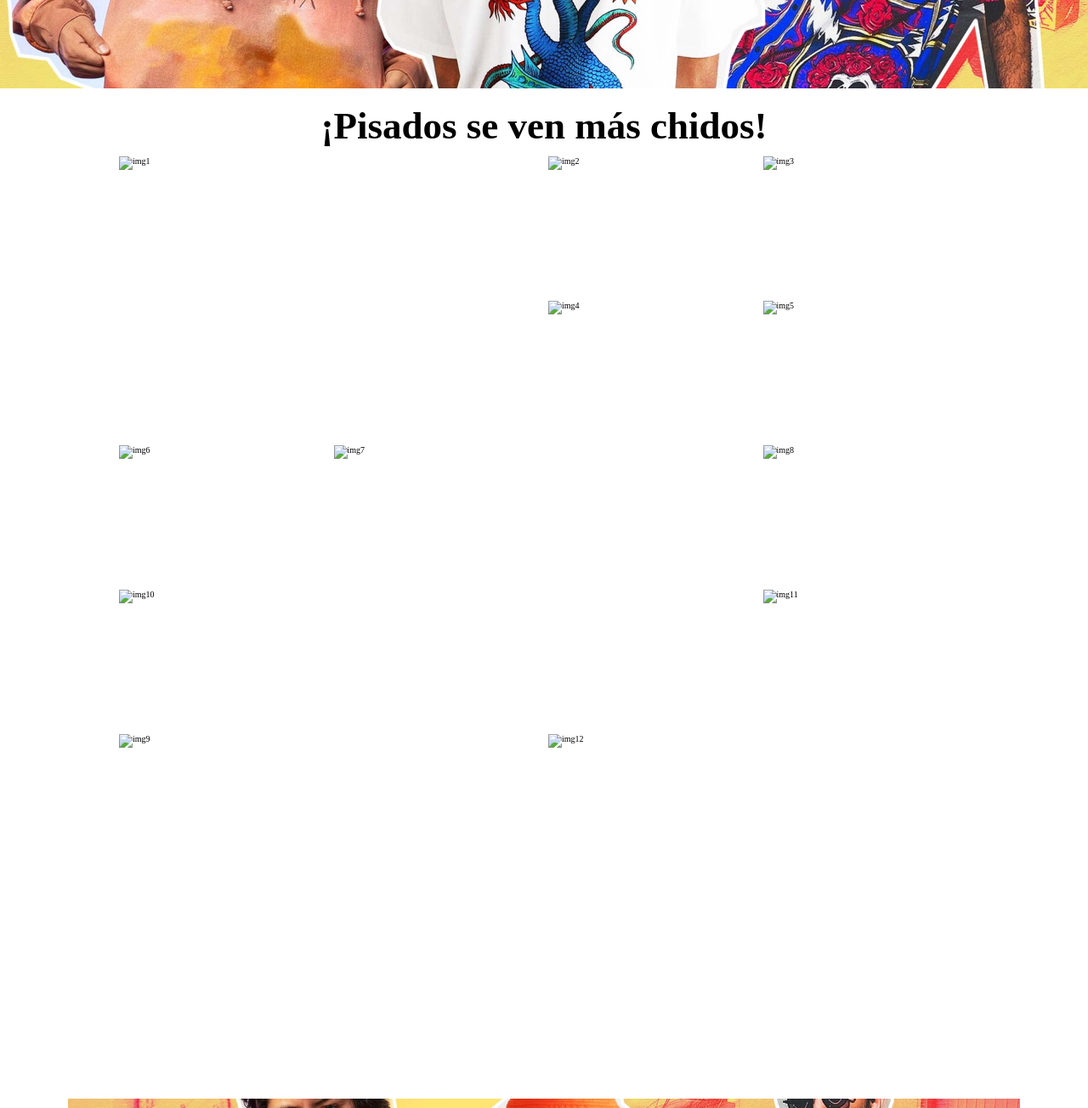
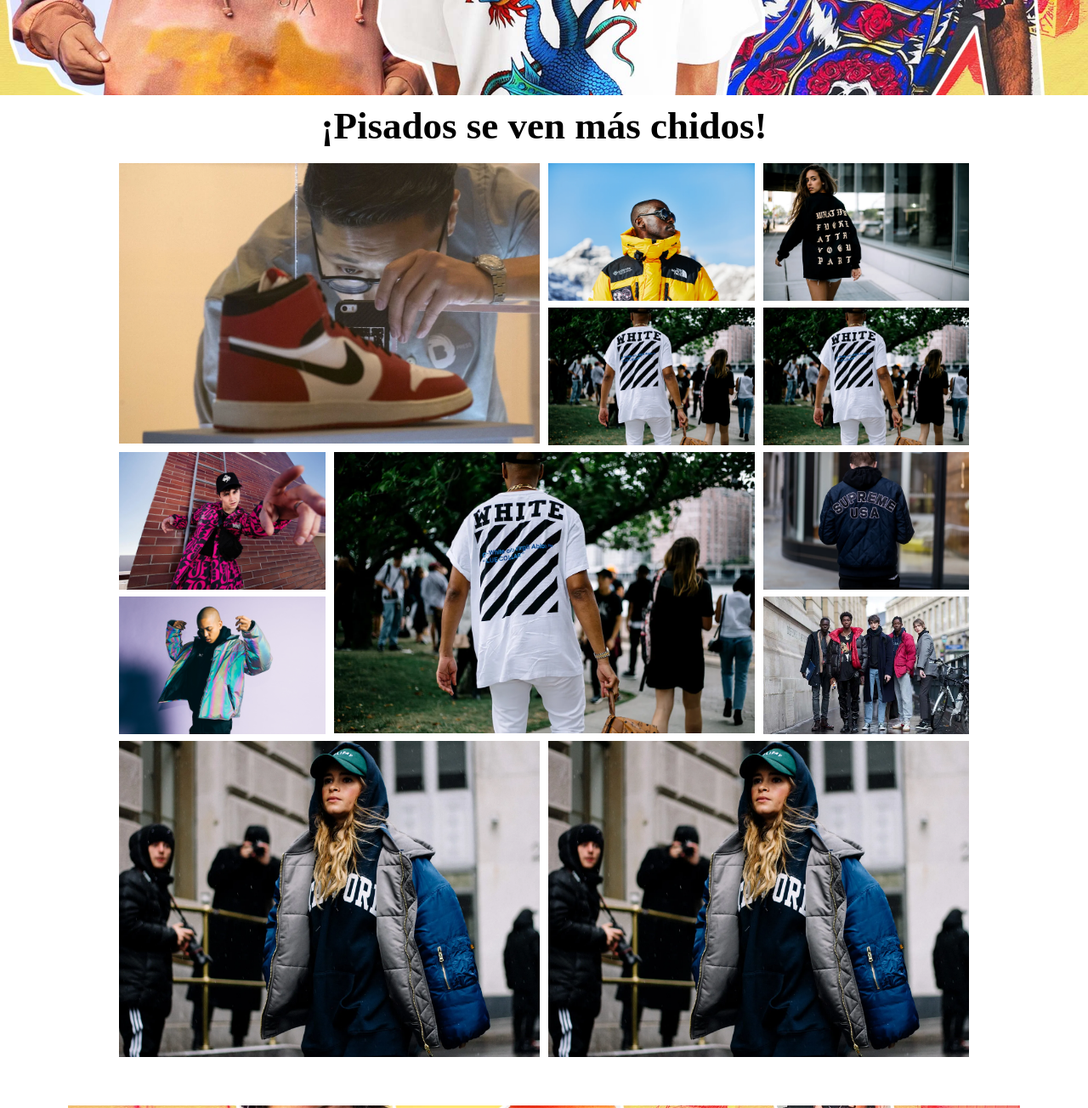
Before and after one commit to Luizaguilar/humbless_martinez, a plain HTML site: page index.html in a window 1280 px wide. Shown: the part 377-1681 px from the top of the page at 85% size. Drawn offline with Linux system fonts and the light colour scheme; files that its build step writes are made by us from their sources; files whose address does not match are found by name.

Commit message:
modifiqué rutas del index porque no cargaban mis estilos

```diff
--- a/index.html
+++ b/index.html
@@ -5,7 +5,7 @@
     <meta http-equiv="X-UA-Compatible" content="IE=edge">
     <title>Humbless</title>
     <meta name="viewport" content="width=device-width, initial-scale=1">
-    <link rel="stylesheet" type="text/css" media="screen" href="../humble_martinezz/assets/css/styles.css">
+    <link rel="stylesheet" type="text/css" media="screen" href="assets/css/styles.css">
 
 
 
@@ -17,7 +17,7 @@
   <div class="contenedor">
   <nav class="header__contenido">
   <picture class="logo">
-    <a href="../humble_martinezz/index.html"> <img src="../humble_martinezz/assets/img/Logoweb.png" style width="100px"></a>
+    <a href="/index.html"> <img src="/assets/img/Logoweb.png" style width="100px"></a>
     </picture>
 
     <ul class="menu flex-row">
@@ -62,18 +62,18 @@
 <div class="contenedor">
     <h1></h1>
     <article class="grid">
-      <div class="big"><img src="../humble_martinezz/assets/img/nik.webp" alt="img1"></div>
-      <div ><img src="../humble_martinezz/assets/img/nt.webp" alt="img2"></div>
-      <div ><img src="../humble_martinezz/assets/img/galeria1.webp" alt="img3"></div>
-      <div ><img src="../humble_martinezz/assets/img/galeria2.webp" alt="img4"></div>
-      <div ><img src="../humble_martinezz/assets/img/galeria2.webp" alt="img5"></div>
-      <div ><img src="../humble_martinezz/assets/img/galeria5.jpg" alt="img6"></div>
-      <div class="big"><img src="../humble_martinezz/assets/img/galeria2.webp" alt="img7"></div>
-      <div ><img src="../humble_martinezz/assets/img/galeria8.webp" alt="img8"></div>
-      <div class="big"><img src="../humble_martinezz/assets/img/galeria9.webp" alt="img9"></div>
-      <div ><img src="../humble_martinezz/assets/img/galeria13.jpg" alt="img10"></div>
-      <div ><img src="../humble_martinezz/assets/img/galeria12.webp" alt="img11"></div>
-      <div class="big"><img src="../humble_martinezz/assets/img/galeria9.webp" alt="img12"></div>
+      <div class="big"><img src="/assets/img/nik.webp" alt="img1"></div>
+      <div ><img src="/assets/img/nt.webp" alt="img2"></div>
+      <div ><img src="/assets/img/galeria1.webp" alt="img3"></div>
+      <div ><img src="/assets/img/galeria2.webp" alt="img4"></div>
+      <div ><img src="/assets/img/galeria2.webp" alt="img5"></div>
+      <div ><img src="/assets/img/galeria5.jpg" alt="img6"></div>
+      <div class="big"><img src="/assets/img/galeria2.webp" alt="img7"></div>
+      <div ><img src="/assets/img/galeria8.webp" alt="img8"></div>
+      <div class="big"><img src="/assets/img/galeria9.webp" alt="img9"></div>
+      <div ><img src="/assets/img/galeria13.jpg" alt="img10"></div>
+      <div ><img src="/assets/img/galeria12.webp" alt="img11"></div>
+      <div class="big"><img src="/assets/img/galeria9.webp" alt="img12"></div>
 
     </article>
 </div>
@@ -132,15 +132,15 @@
 <div class="contenedor">
   <footer>
  <div class="logo">
-      <p> <a href="index.html"> <img src="../humble_martinezz/assets/img/Logowebfooter.png" style
+      <p> <a href="index.html"> <img src="/assets/img/Logowebfooter.png" style
             width="0px"></a></p>
 
     </div>
 
     <ul class="socials">
-      <a href="https://twitter.com/LyonAguilar/"> <img src="../humble_martinezz/assets/img/fbpng.png"
+      <a href="https://twitter.com/LyonAguilar/"> <img src="/assets/img/fbpng.png"
           style="width: 30px;"></a>
-      <a href="https://www.facebook.com/BeHumbl3/"> <img src="../humble_martinezz/assets/img/60580.png"
+      <a href="https://www.facebook.com/BeHumbl3/"> <img src="/assets/img/60580.png"
           style="width: 30px;"></a>
     </ul>
 
```
